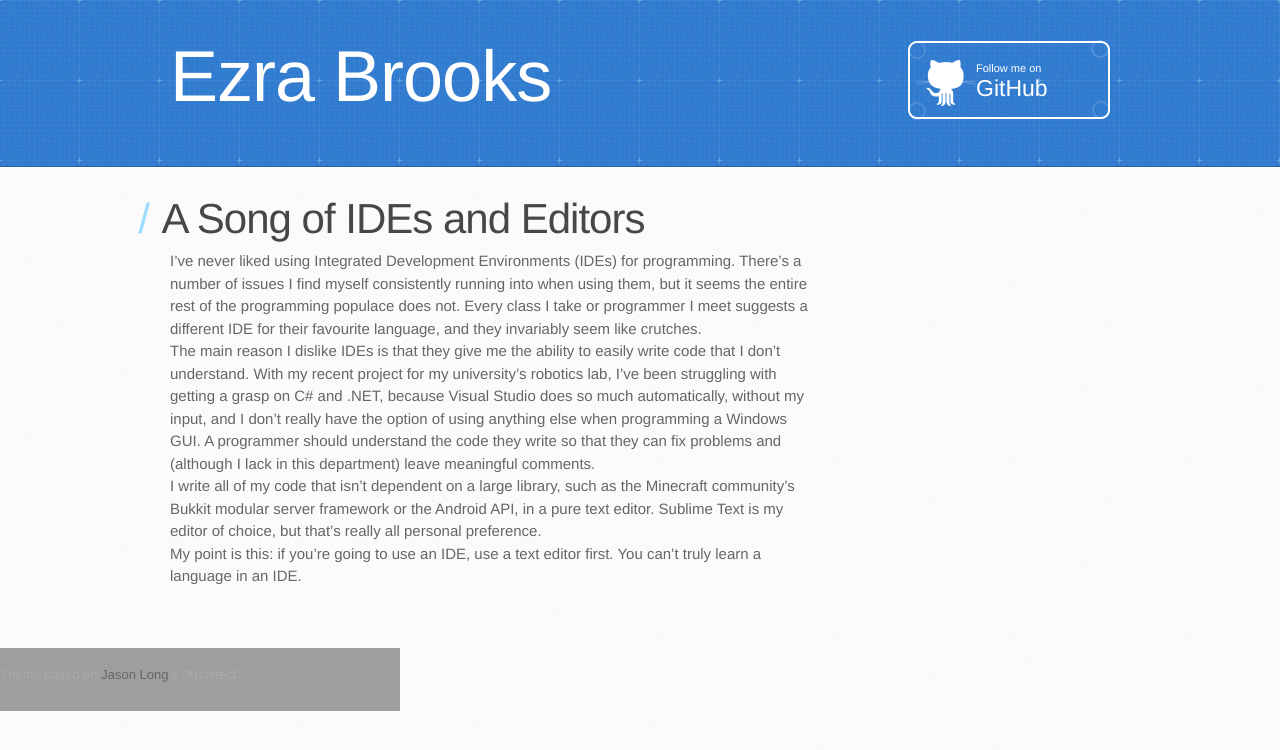
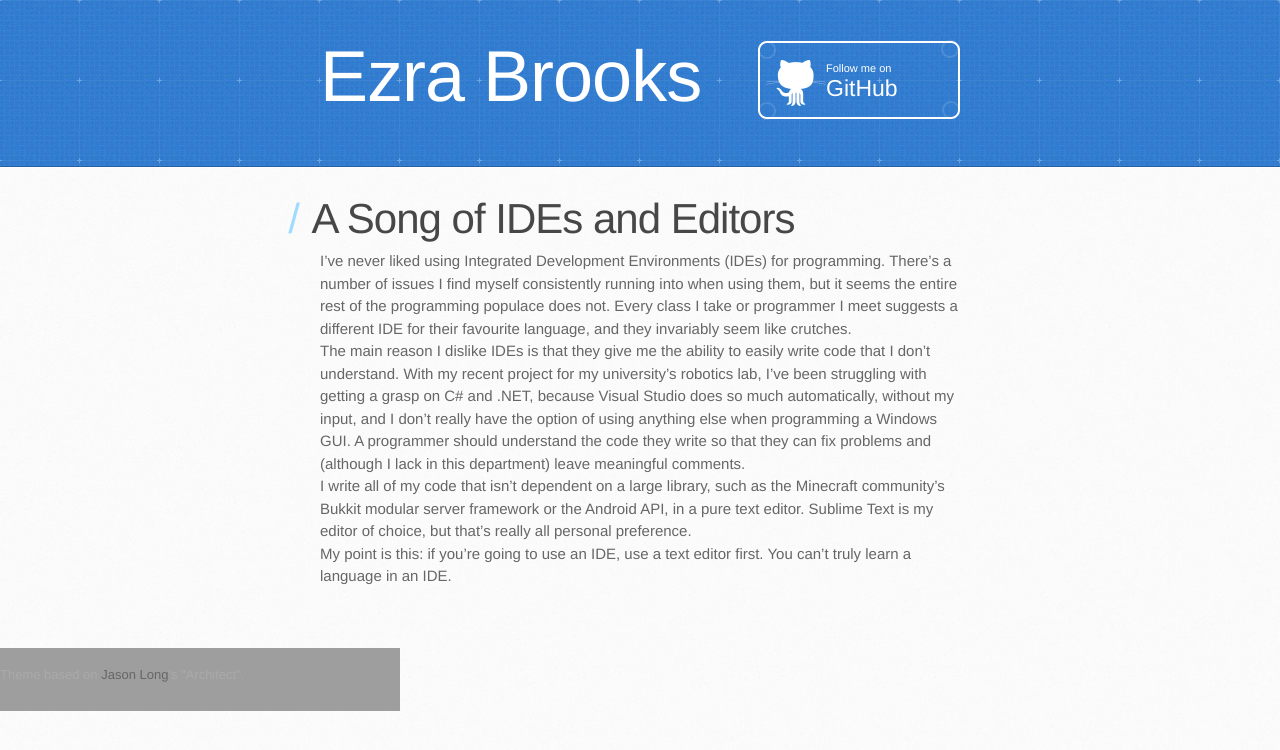
Before and after one commit to EzraBrooks/EzraBrooks.github.io, a Jekyll site: the page built from _posts/2015-01-31-OnIDEs.md, in a window 1280 px wide. Shown: the top 750 px of the page. Built offline with Jekyll 4.4.1, drawn with Linux system fonts in a browser that asks for light colours.

Commit message:
Why would I want a fixed-width content space

```diff
--- a/stylesheets/stylesheet.css
+++ b/stylesheets/stylesheet.css
@@ -478,7 +478,7 @@ header h2 {
 
 .inner {
   position: relative;
-  width: 940px;
+  width: 50vw;
   margin: 0 auto;
 }
 
```
